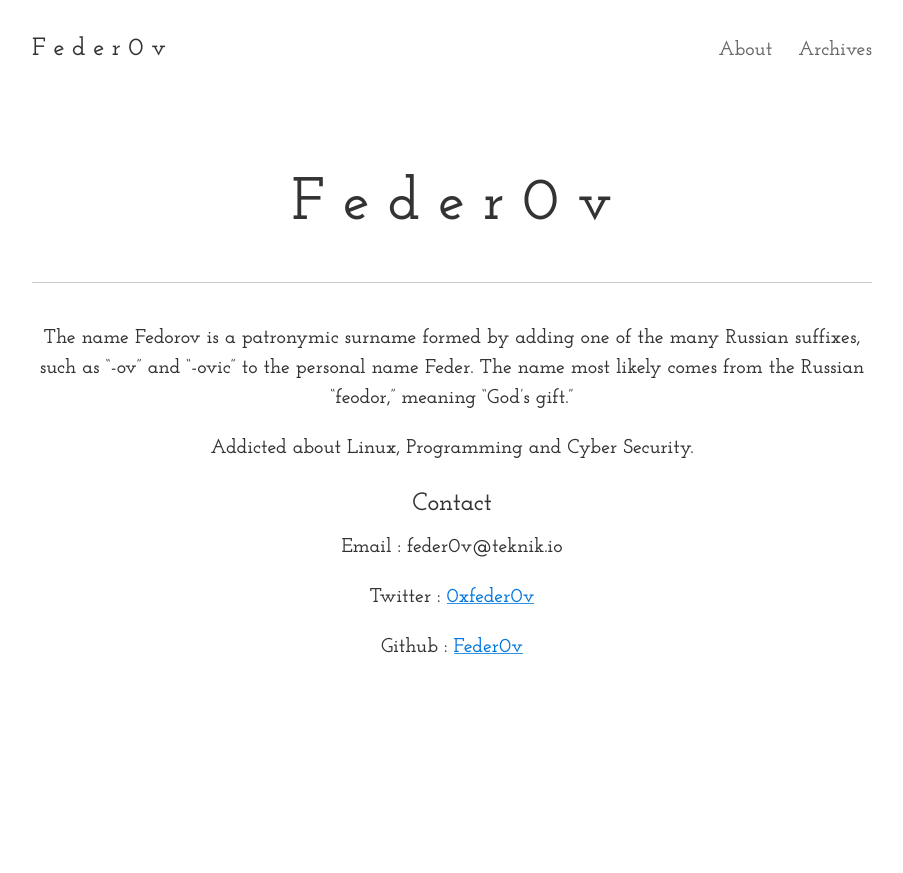
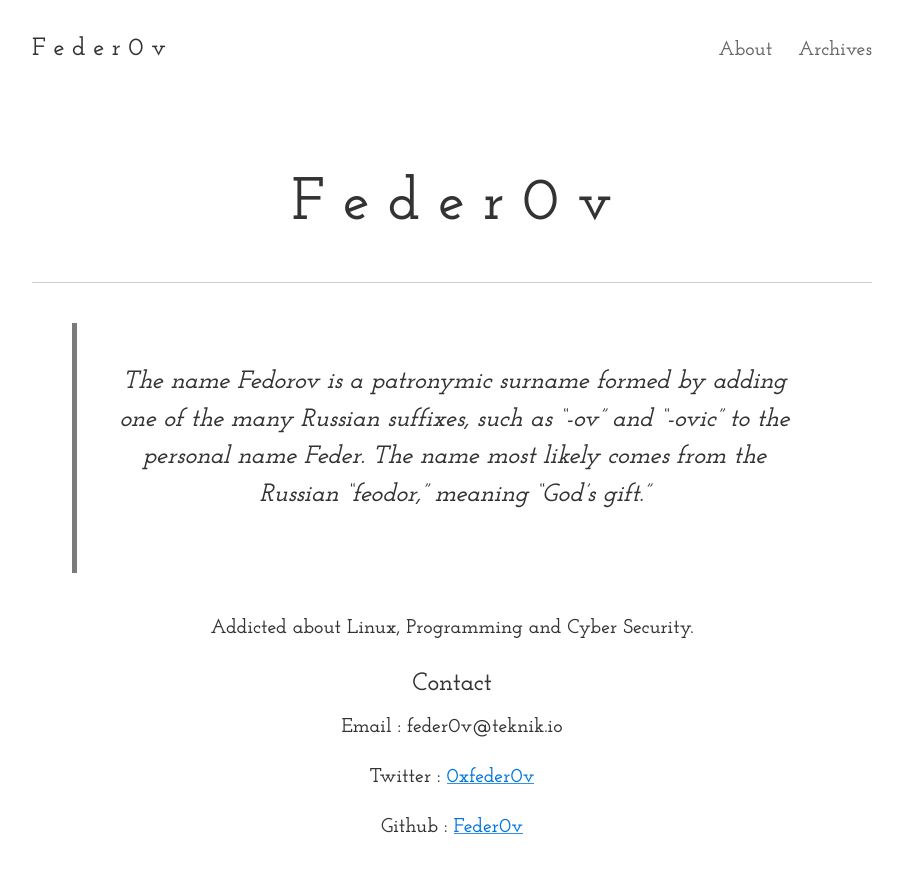
Before and after one commit to feder0v/feder0v.github.io, a Jekyll site: the page built from about.md, in a window 1280 px wide. Shown: the top 873 px of the page, without its empty margins (188-1091 px from the left). Built offline with Jekyll 4.4.1, drawn with Linux system fonts in a browser that asks for light colours.

```diff
--- a/about.md
+++ b/about.md
@@ -8,7 +8,7 @@ tags: about
 # F e d e r 0 v
 
 ---
-The name Fedorov is a patronymic surname formed by adding one of the many Russian suffixes, such as "-ov" and "-ovic" to the personal name **Feder**. The name most likely comes from the Russian "feodor," meaning **"God's gift."**
+>The name Fedorov is a patronymic surname formed by adding one of the many Russian suffixes, such as "-ov" and "-ovic" to the personal name **Feder**. The name most likely comes from the Russian "feodor," meaning **"God's gift."**
 
 Addicted about Linux, Programming and Cyber Security.
 
```
